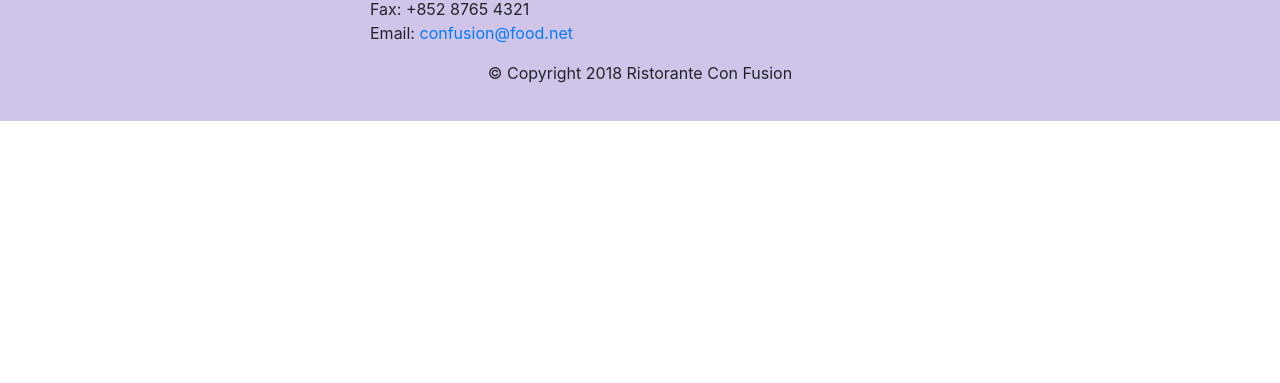
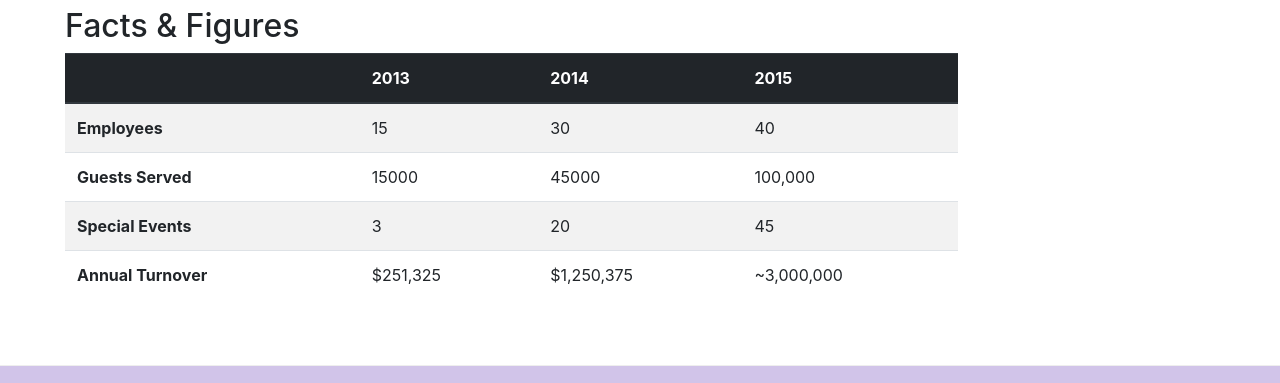
Before and after one commit to OvaizAli/Full-Stack-Web-Development-with-React, a website: page aboutus.html in a window 1280 px wide. Shown: the part 1705-2088 px from the top of the page. Before the commit the page ends 1826 px from the top, so only its background shows below. Drawn offline with nearby package versions, Linux system fonts and the light colour scheme.

Commit message:
Tables and Cards

```diff
--- a/aboutus.html
+++ b/aboutus.html
@@ -65,7 +65,35 @@
                 <p>Started in 2010, Ristorante con Fusion quickly established itself as a culinary icon par excellence in Hong Kong. With its unique brand of world fusion cuisine that can be found nowhere else, it enjoys patronage from the A-list clientele in Hong Kong.  Featuring four of the best three-star Michelin chefs in the world, you never know what will arrive on your plate the next time you visit us.</p>
                 <p>The restaurant traces its humble beginnings to <em>The Frying Pan</em>, a successful chain started by our CEO, Mr. Peter Pan, that featured for the first time the world's best cuisines in a pan.</p>
             </div>
-            <div>
+            <div class="col-sm">
+                <div class="card">
+                    <h3 class="card-header bg-primary text-white">Facts At a Glance</h3>
+                    <div class="card-body">
+                        <dl class="row ">
+                            <dt class="col-6">Started</dt>
+                            <dd class="col-6">3 Feb. 2013</dd>
+                            <dt class="col-6">Major Stake Holder</dt>
+                            <dd class="col-6">HK Fine Foods Inc.</dd>
+                            <dt class="col-6">Last Year's Turnover</dt>
+                            <dd class="col-6">$1,250,375</dd>
+                            <dt class="col-6">Employees</dt>
+                            <dd class="col-6">40</dd>
+                        </dl>
+                    </div>
+                </div>
+            </div>
+            <div class="col-12">
+                <div class="card card-body bg-light">
+                    <blockquote class="blockquote">
+                        <p class="mb-0">
+                            You better cut the pizza in four pieces because I'm not hungry enough to eat six.
+                        </p>
+                        <footer class="blockquote-footer">
+                            Yogi Berra,
+                            <cite title="Source Title">The Wit and Wisdom of Yogi Berra, P. Pepe, Diversion Books, 2014</cite>
+                        </footer>
+                    </blockquote>
+                </div>
             </div>
         </div>
 
@@ -83,9 +111,54 @@
                 <p class="d-none d-sm-block">Award winning three-star Michelin chef with wide International experience having worked closely with whos-who in the culinary world, he specializes in creating mouthwatering Indo-Italian fusion experiences. He says, <em>Put together the cuisines from the two craziest cultures, and you get a winning hit! Amma Mia!</em></p>
             </div>
        </div>
+    </div>
+    <div class="row row-content">
+        <div class="col-12 col-sm-9">
+            <h2>Facts &amp; Figures</h2>
+            <div class="table-responsive">
+                <table class="table table-striped">
+                    <thead class="thead-dark">
+                        <tr>
+                            <th>&nbsp;</th>
+                            <th>2013</th>
+                            <th>2014</th>
+                            <th>2015</th>
+                        </tr>
+                    </thead>
+                    <tbody>
+                        <tr>
+                            <th>Employees</th>
+                            <td>15</td>
+                            <td>30</td>
+                            <td>40</td>
+                        </tr>
+                        <tr>
+                            <th>Guests Served</th>
+                            <td>15000</td>
+                            <td>45000</td>
+                            <td>100,000</td>
+                        </tr>
+                        <tr>
+                            <th>Special Events</th>
+                            <td>3</td>
+                            <td>20</td>
+                            <td>45</td>
+                        </tr>
+                        <tr>
+                            <th>Annual Turnover</th>
+                            <td>$251,325</td>
+                            <td>$1,250,375</td>
+                            <td>~3,000,000</td>
+                        </tr>
+                    </tbody>
+                </table>
 
+            </div>
+        </div>
+        <div class="col-12 col-sm-3">
+
+        </div>
     </div>
-
     <footer class="footer">
         <div class="container">
             <div class="row">
```
